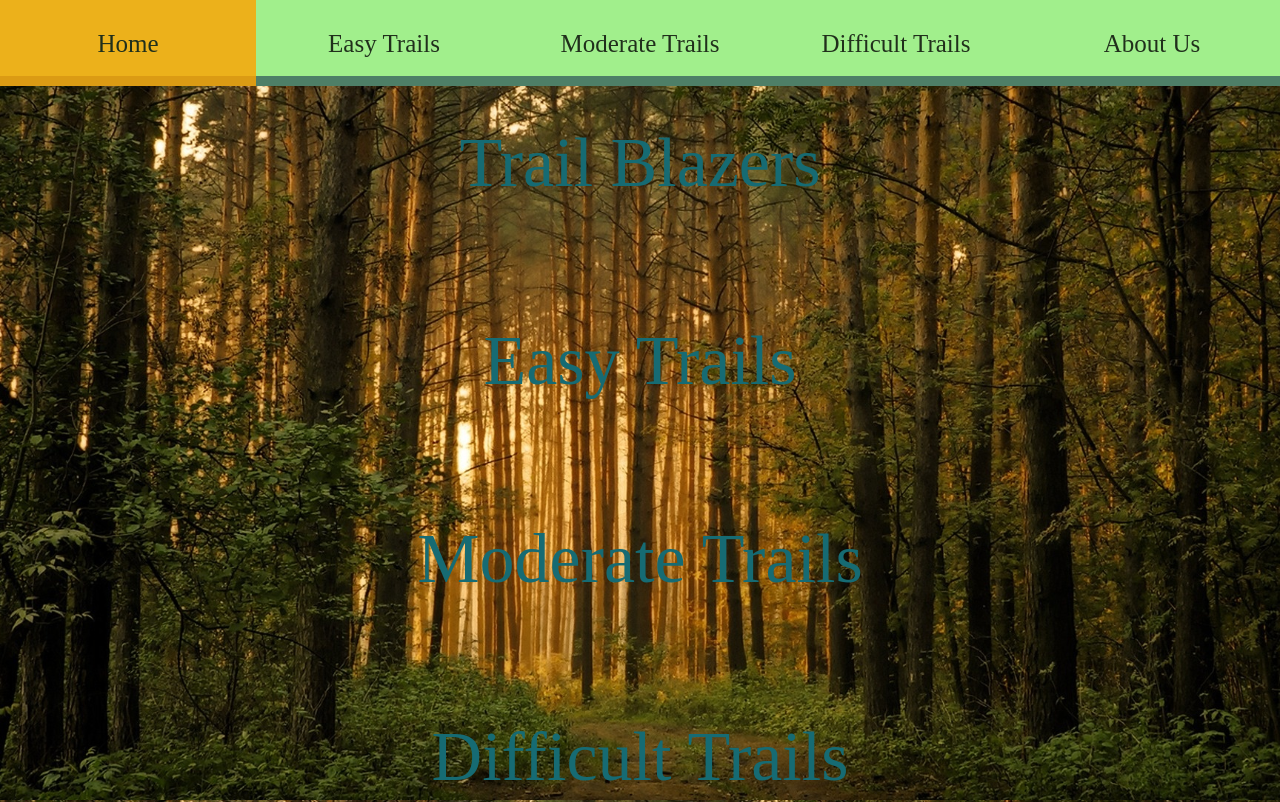
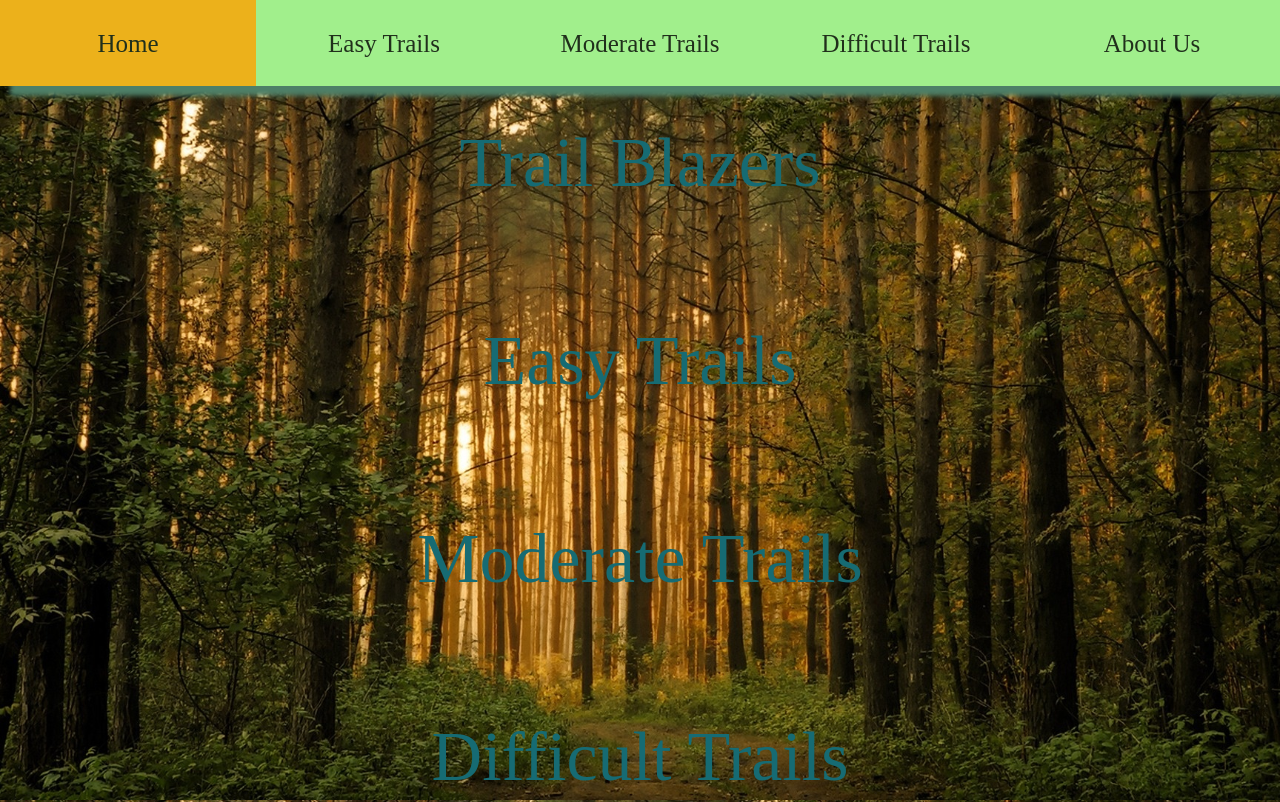
Before and after one commit to laceylin2010/Trail-Blazers, a website: page index.html in a window 1280 px wide. Shown: the top 802 px of the page. Drawn offline with Linux system fonts and the light colour scheme; some packages are replaced by stand-ins of ours; a web font is replaced by a local one.

Commit message:
changed nav box shadow

```diff
--- a/css/base.css
+++ b/css/base.css
@@ -11,7 +11,7 @@ nav{
   background-color: #A1EF8C;
   padding: 20px;
   position: relative;
-  box-shadow: inset 0 -10px 0 0 rgba(78, 127, 103, 100);
+  box-shadow: 10px 10px 5px rgba(78, 127, 103, 100)
 }
 
 #hamburger {
```
